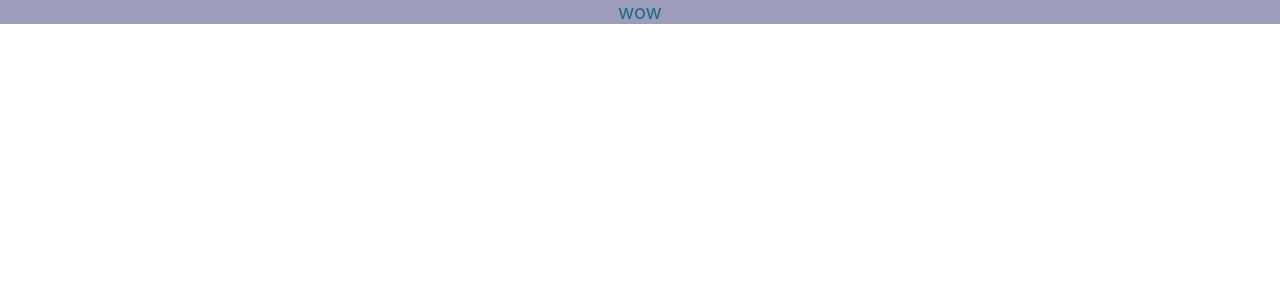
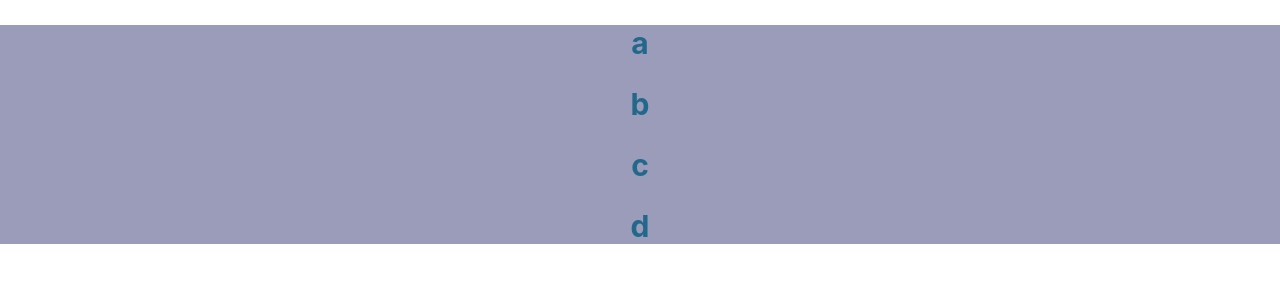
Before and after one commit to hanzalarohan123/Lupin, a React (Create React App) app: page / in a window 1280 px wide. Shown: the top 300 px of the page. Built offline with nearby package versions, Linux system fonts and the light colour scheme.

Commit message:
learn how to render list in react with map method

```diff
--- a/src/App.js
+++ b/src/App.js
@@ -9,14 +9,16 @@ import ClickClass from "./Components/ClickClass";
 import BindClick from "./Components/BindClick";
 import ParentComponent from "./Components/ParentComponent";
 import IfnElse from "./Components/IfnElse";
+import ListRendering from "./Components/ListRendering";
 function App() {
   return (
     <div className="App">
-     <IfnElse/>
-      {/*
+      <ListRendering/>
+      {/*<IfnElse/>
+
       <ParentComponent/>
        <CounterUsingUseState/>
-     <Greet name="sss" age='12'><p>child prop 1</p> </Greet>
+       <Greet name="sss" age='12'><p>child prop 1</p> </Greet>
        <Greet name="sss" age='13'><button>cick me</button></Greet>
        <Greet name="sss" age='14'><p>child prop 3</p></Greet>
        <Welcome name="sss" age='12'/>
@@ -27,9 +29,9 @@ function App() {
       //destructuring
       <Welcome name="sss" age='12' />
        <Greet name="sss" age='1'></Greet>
-<FunctionCick  />
-  <ClickClass/>
-  <BindClick />*/}
+      <FunctionCick  />
+      <ClickClass/>
+      <BindClick />*/}
     </div>
   );
 }
--- /dev/null
+++ b/src/Components/ListRendering.js
@@ -0,0 +1,15 @@
+import React from 'react'
+
+function ListRendering() {
+    const names =['a','b','c','d']
+    const renderedNames =names.map(name => <h2>{name}</h2>)
+  return (
+    <div>
+
+        {renderedNames}
+
+    </div>
+  )
+}
+
+export default ListRendering
```
